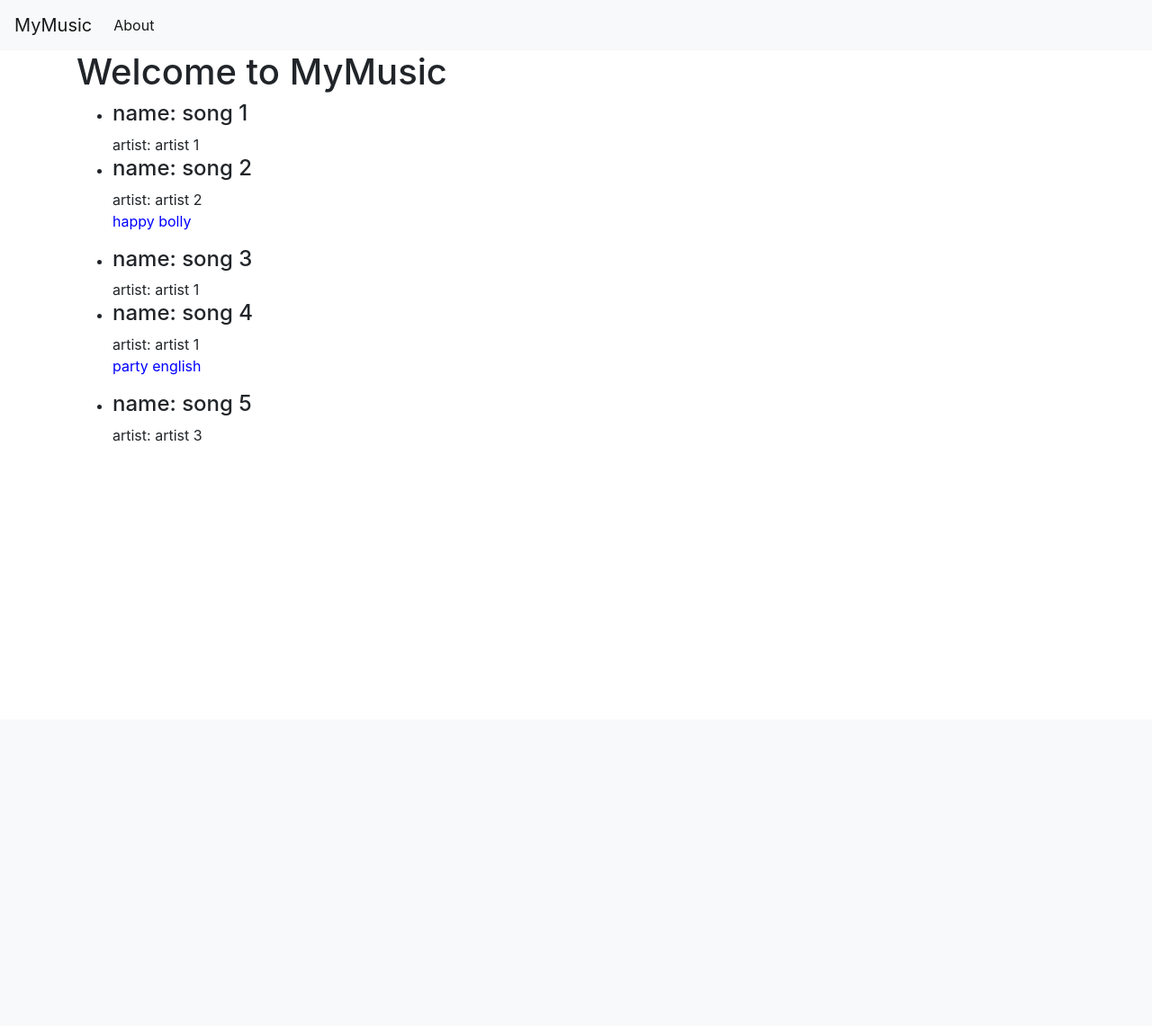
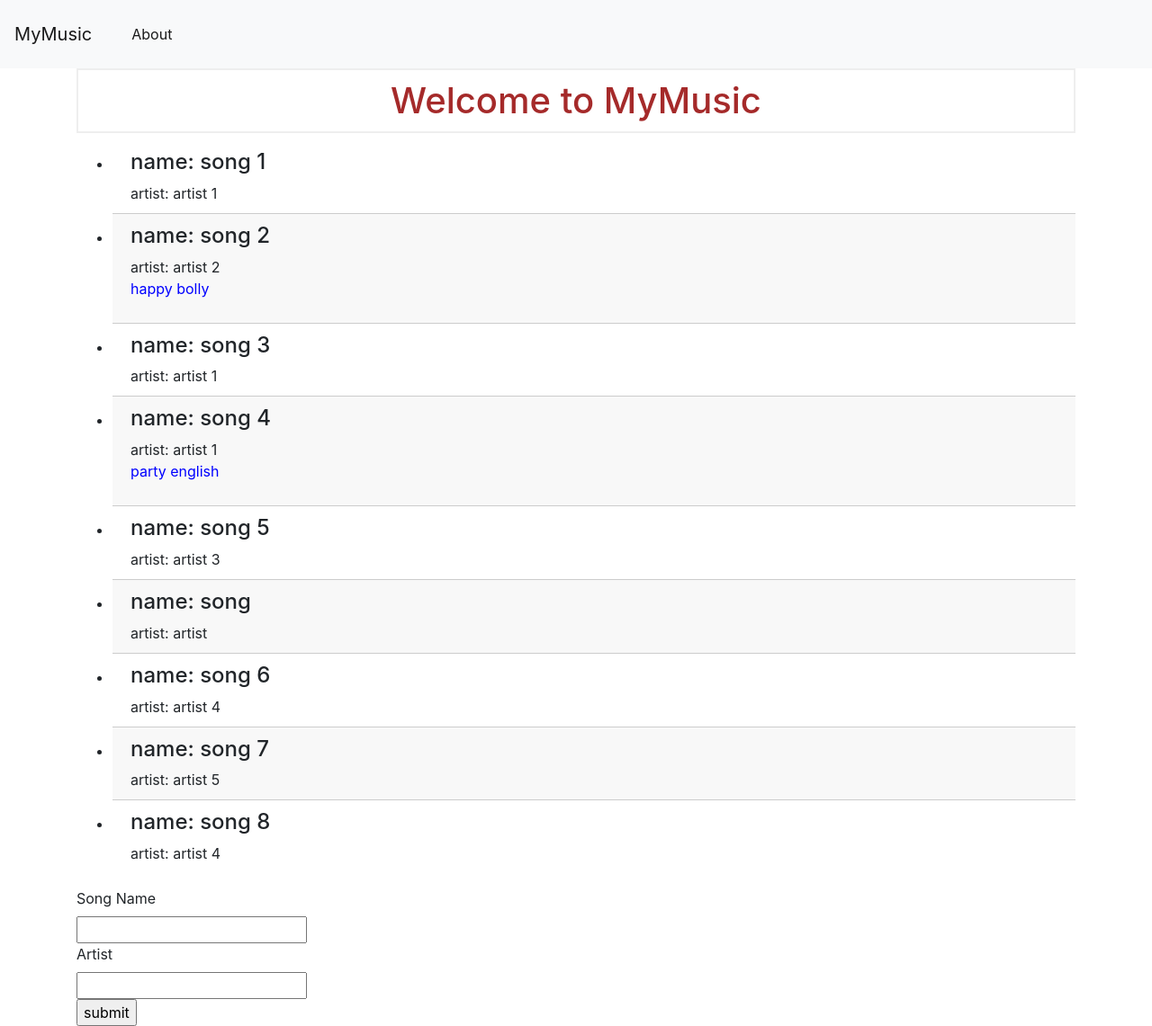
Before and after one commit to rdilare/MTagify, a Flask app: page / in a window 1280 px wide. Shown: the whole page at 90% size. Before the commit the page ends 491 px from the top, so only its background shows below. Run offline with Flask 2, Linux system fonts and the light colour scheme; some libraries are stand-ins or nearby versions.

Commit message:
added songDB, listing the playlist, addSong() func

```diff
--- a/app.py
+++ b/app.py
@@ -1,4 +1,4 @@
-from flask import Flask, render_template
+from flask import Flask, render_template, request
 
 from json_handler import *
 
@@ -9,3 +9,13 @@ app = Flask(__name__)
 @app.route("/")
 def index():
 	return render_template("index.html",songs_data = songs_db.getData())
+
+@app.route("/addSong", methods=["GET",'POST'])
+def addSong():
+	data = request.form.to_dict()
+	name = data["name"]
+	artist = data["artist"]
+	print("data: ",data)
+	print(f"added song details-\nname: {data['name']}\nartist: {data['artist']}")
+	songs_db.addSong(name,artist)
+	return render_template("index.html",songs_data = songs_db.getData())
--- a/data/user_data.json
+++ b/data/user_data.json
@@ -32,6 +32,26 @@
             "name": "song 5",
             "artist": "artist 3",
             "id": "5"
+        },
+        {
+            "name": "song",
+            "artist": "artist",
+            "id": 2
+        },
+        {
+            "name": "song 6",
+            "artist": "artist 4",
+            "id": 2
+        },
+        {
+            "name": "song 7",
+            "artist": "artist 5",
+            "id": 2
+        },
+        {
+            "name": "song 8",
+            "artist": "artist 4",
+            "id": 2
         }
     ]
 }
--- a/json_handler.py
+++ b/json_handler.py
@@ -6,6 +6,9 @@ class Songdb():
 		self.filename = "data/user_data.json"
 
 		self.loadData()
+
+	def __del__(self):
+		self.updateDB()
 
 	def loadData(self):
 		with open(self.filename) as f:
@@ -60,3 +63,9 @@ class Songdb():
 						# tag_list.append()
 						self.data['songs'][i]['tags'].append(tag)
 		self.updateDB()
+
+
+	def addSong(self,name,artist=None):
+		id = len(self.data)+1
+		self.data['songs'].append({"name":name,"artist":artist,"id":id})
+		self.updateDB()
--- /dev/null
+++ b/notes.txt
@@ -0,0 +1,6 @@
+1. Structure the app
+    - define app features like music app
+    - artist, songs, playlist.
+
+2. add CRUD functionality to DB.
+3. filter the list with "tags".
--- a/static/css/style.css
+++ b/static/css/style.css
@@ -4,3 +4,38 @@ h1 {
     text-align: center;
     padding: 10px;
 }
+
+
+#songs ul {
+    position: relative;
+    top: 20px;
+    bottom: 20px;
+    left: 20px;
+    right: 20px;
+    overflow: scroll;
+    margin: 0;
+    padding: 0;
+    height: 400px;
+
+    border: 2px solid #ccc;
+
+    font-size: 16px;
+    font-family: Arial, sans-serif;
+
+    // Again, this is where the magic happens
+    -webkit-overflow-scrolling: touch;
+  }
+
+  li {
+    padding: 10px 20px;
+
+    border-bottom: 1px solid #ccc;
+
+    &:last-child {
+      border-bottom: none;
+    }
+
+    &:nth-child(even) {
+      background: #f8f8f8;
+    }
+  }
--- a/templates/base.html
+++ b/templates/base.html
@@ -7,6 +7,7 @@
 
     <!-- Bootstrap CSS -->
     <link rel="stylesheet" href="https://stackpath.bootstrapcdn.com/bootstrap/4.3.1/css/bootstrap.min.css" integrity="sha384-ggOyR0iXCbMQv3Xipma34MD+dH/1fQ784/j6cY/iJTQUOhcWr7x9JvoRxT2MZw1T" crossorigin="anonymous">
+    <link rel="stylesheet" href="/static/css/style.css" >
 
     <title>{% block title %} {% endblock %}</title>
   </head>
--- a/templates/index.html
+++ b/templates/index.html
@@ -1,9 +1,9 @@
-
 {% extends 'base.html' %}
 
 {% block content %}
 <h1>{% block title %} Welcome to MyMusic {% endblock %}</h1>
-    <ul>
+<div class="overflow-auto">
+   <ul id="songs">
       {% for data in songs_data['songs'] %}
       <li>
          <h4> name: {{data["name"]}} </h4>
@@ -18,4 +18,13 @@
       </li>
       {% endfor %}
    </ul>
+   <form action = "http://localhost:5000/addSong" method = "post">
+      <label for="text">Song Name</label><br>
+      <input type = "text" name = "name" /><br>
+      <label for="text">Artist</label><br>
+      <input type = "text" name = "artist" /><br>
+      <input type = "submit" value = "submit" />
+   </form>
+</div>
+
 {% endblock %}
```
Also changed, not shown: readme.md (added), 1 other file. Lines whose indentation alone changed are shown as unchanged.
